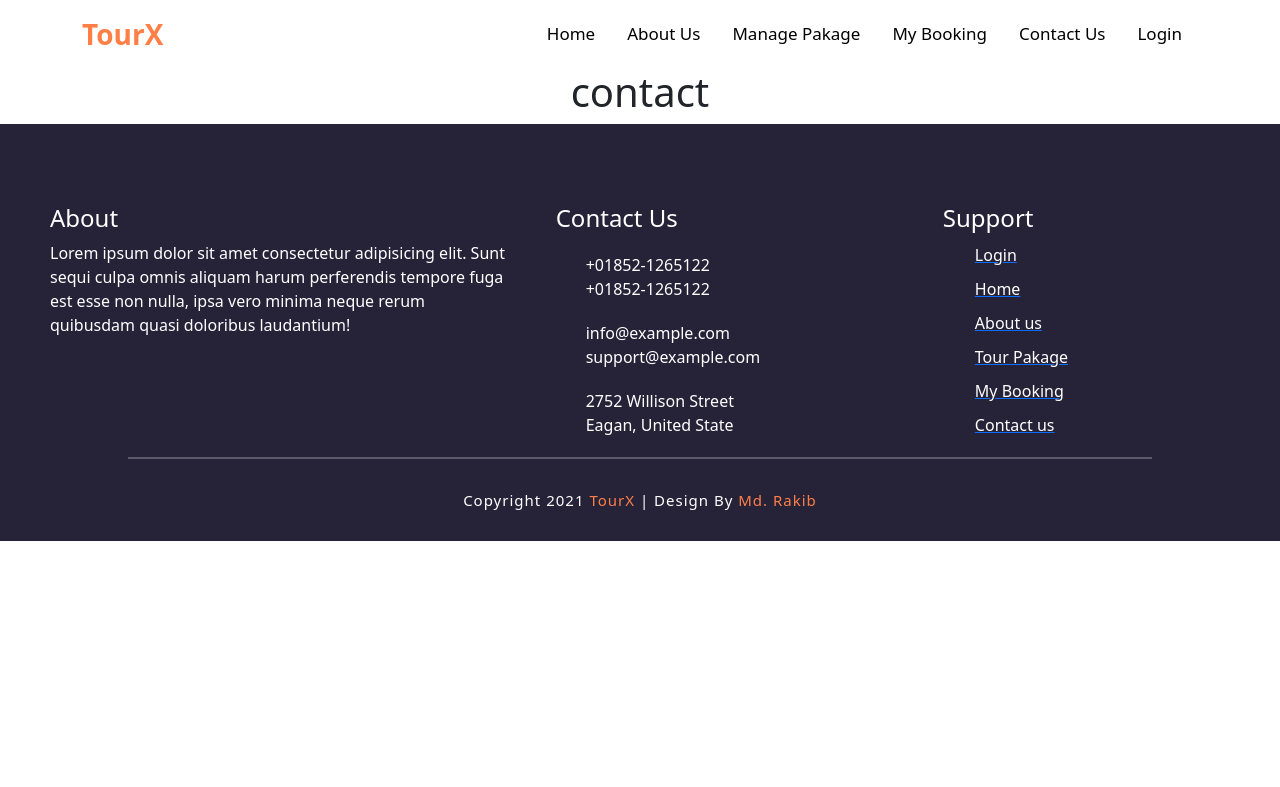
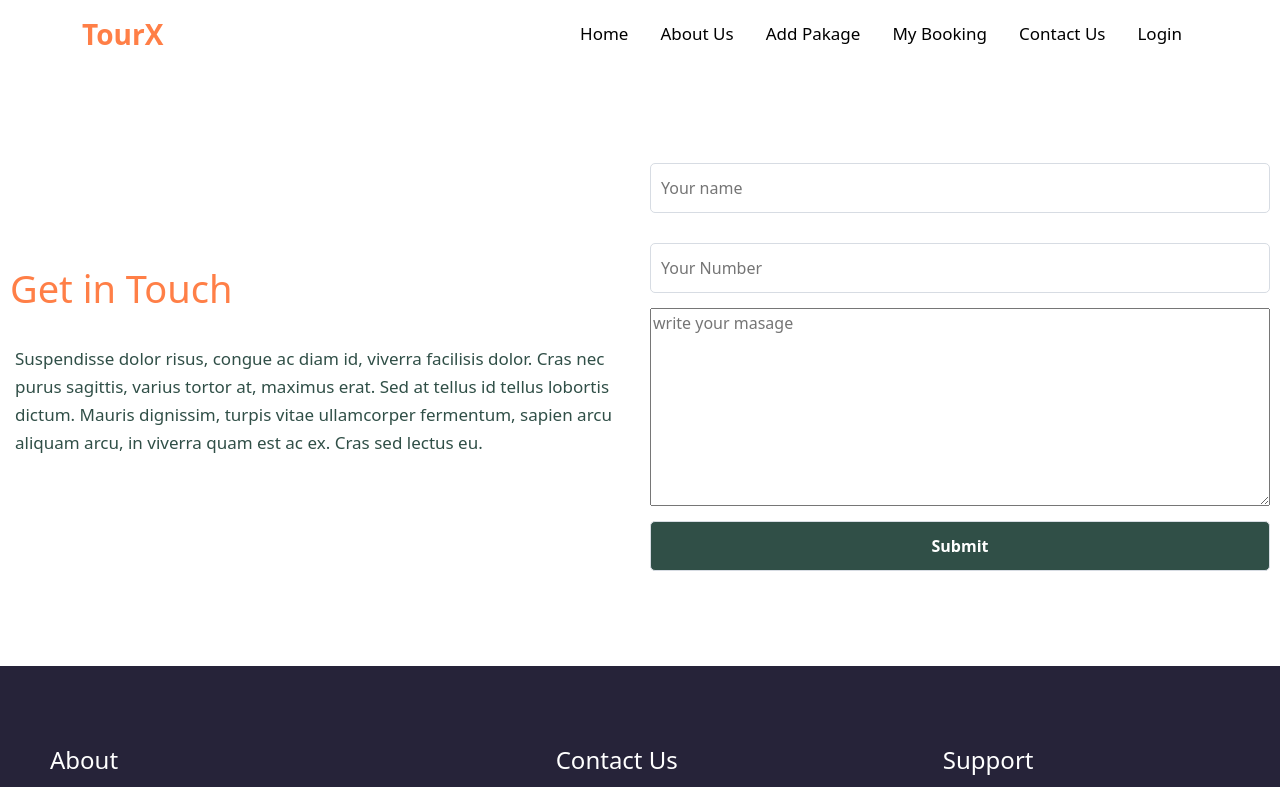
Before and after one commit to rakib5561/TourX-and-travels-site, a React (Create React App) app: page /contact in a window 1280 px wide. Shown: the top 787 px of the page. Built offline with nearby package versions, Linux system fonts and the light colour scheme; no server answers.

Commit message:
completed without about page

```diff
--- a/src/App.js
+++ b/src/App.js
@@ -41,10 +41,9 @@ function App() {
               <PrivateRoute path="/getbooking/:objectId">
                  <GetBooking></GetBooking>
               </PrivateRoute>
-
-              <Route path="/booking">
+              <PrivateRoute path="/booking">
                   <MyBooking></MyBooking>
-              </Route>
+              </PrivateRoute>
               <Route path="/contact">
                   <Contact></Contact>
               </Route>
--- a/src/Firebase/firebase.config.js
+++ b/src/Firebase/firebase.config.js
@@ -1,5 +1,5 @@
 const firebaseConfig = {
-    apiKey: "AIzaSyAelQonqd4E20vTU9o8B1gzKfWrb_Ia4cs",
+    apiKey:" AIzaSyAelQonqd4E20vTU9o8B1gzKfWrb_Ia4cs",
     authDomain: "tourx-6a075.firebaseapp.com",
     projectId: "tourx-6a075",
     storageBucket: "tourx-6a075.appspot.com",
--- a/src/Pagess/Contact/Contact.css
+++ b/src/Pagess/Contact/Contact.css
@@ -0,0 +1,41 @@
+.contact-wrape {
+  padding: 80px 0px;
+}
+
+.contact-container {
+  width: 1280px;
+  margin: 0 auto;
+  display: grid;
+  grid-template-columns: 1fr 1fr;
+  align-items: center;
+}
+
+.contact-content {
+  text-align: left;
+}
+
+.contact-content h1 {
+  font-size: 38px;
+  color: #ff7f47;
+  padding: 15px 10px;
+}
+
+.contact-content p {
+  font-size: 17px;
+  color: #304f47;
+  padding: 10px 15px;
+  line-height: 28px;
+}
+
+.form-style {
+  display: flex;
+  flex-direction: column;
+  margin: 0px 10px;
+}
+
+.form-style input {
+  width: 100%;
+  padding: 12px 10px;
+  border-radius: 5px;
+  margin: 15px 0px;
+}
--- a/src/Pagess/Contact/Contact.js
+++ b/src/Pagess/Contact/Contact.js
@@ -1,10 +1,36 @@
 import React from 'react';
 import './Contact.css';
+import { useForm } from "react-hook-form";
 
 const Contact = () => {
+    const { register, handleSubmit } = useForm();
+    const onSubmit = data => console.log(data);
+
     return (
-        <div>
-            <h1>contact</h1>
+        <div className="contact-wrape">
+
+            <div className="contact-container">
+
+                <div className="contact-content">
+
+                    <h1>Get in Touch</h1>
+                    <p>Suspendisse dolor risus, congue ac diam id, viverra facilisis dolor. Cras nec purus sagittis, varius tortor at, maximus erat. Sed at tellus id tellus lobortis dictum. Mauris dignissim, turpis vitae ullamcorper fermentum, sapien arcu aliquam arcu, in viverra quam est ac ex. Cras sed lectus eu.</p>
+
+                </div>
+
+                <div className="contact-form">
+
+                 <form className="form-style" onSubmit={handleSubmit(onSubmit)}>
+                    <input {...register("name", { required: true, maxLength: 40 })} placeholder="Your name"  />
+                    <input type='number' {...register("Your Mobile")} placeholder="Your Number" />
+                    <textarea  rows='8' {...register("subject")} placeholder="write your masage" />
+                    <input className="btn-style" type="submit" />
+            </form>
+
+                </div>
+
+            </div>
+
         </div>
     );
 };
--- a/src/Pagess/GetBooking/GetBooking.js
+++ b/src/Pagess/GetBooking/GetBooking.js
@@ -2,6 +2,7 @@ import React, { useEffect, useState } from 'react';
 import './GetBooking.css';
 import { useParams } from 'react-router-dom';
 import { useForm } from "react-hook-form";
+import axios from 'axios';
 
 const GetBooking = () => {
 
@@ -16,7 +17,18 @@ const GetBooking = () => {
 
     const { register, handleSubmit,reset } = useForm();
     const onSubmit = data => {
-        console.log(data);
+
+        axios.post('http://localhost:5000/showPackage', data)
+            .then(res =>{
+               if(res.data.insertedId){
+                   alert("Successfully booking completed");
+                   reset();
+               }
+               else{
+                   alert("Booking not completed");
+               }
+            })
+
         reset();
     };
 
@@ -33,11 +45,14 @@ const GetBooking = () => {
                 <h4 className="booking-form-title"> Book This Package</h4>
                 <form className="booking-form" onSubmit={handleSubmit(onSubmit)}>
 
+                    <input {...register("packagename", { required: true, maxLength: 25 })} placeholder="Package Name" />
                     <input {...register("name", { required: true, maxLength: 25 })} placeholder="Your Name" />
                     <input {...register("email")} placeholder="Your Email" />
                     <input type="number" {...register("phone")} placeholder="Your Mobile" />
                     <input type="date" {...register("date")} />
-                    <textarea rows="8"  type="text" {...register("phone")} placeholder="Your massage" />
+
+                    <textarea rows="8"  type="text" {...register("massage")} placeholder="Your massage" />
+
                     <input className="btn-style" type="submit" />
 
                 </form>
--- a/src/Pagess/Login/Login.js
+++ b/src/Pagess/Login/Login.js
@@ -1,16 +1,29 @@
 import React from 'react';
+import { useHistory, useLocation } from 'react-router-dom/cjs/react-router-dom.min';
 import useAuth from '../../hooks/useAuth';
 import './Login.css';
 
 
 const Login = () => {
     const {singInUsingGoogle} = useAuth();
+    const history = useHistory();
+    const location = useLocation();
+    const redirect_url = location.state?.from || "/home";
+
+    const handleGoogleSignIn = () => {
+        singInUsingGoogle().then((result) => {
+        history.push(redirect_url);
+      });
+  };
 
   return (
         <div className="login-page">
-           <form onSubmit={singInUsingGoogle}>
+           {/* <form onSubmit={handleGoogleSignIn}>
             <input  className="btn-style" type="submit" value="Google Sing In" />
-           </form>
+           </form> */}
+
+            <button className="btn-style" onClick={handleGoogleSignIn}>Google Sing In</button>
+
         </div>
     );
 };
--- a/src/Pagess/ManagePackage/ManagePackages.js
+++ b/src/Pagess/ManagePackage/ManagePackages.js
@@ -8,7 +8,6 @@ const ManagePackages = () => {
 
     const onSubmit = data => {
         console.log(data);
-
         axios.post('http://localhost:5000/packages', data)
             .then(res =>{
                if(res.data.insertedId){
--- a/src/Pagess/MyBooking/MyBooking.css
+++ b/src/Pagess/MyBooking/MyBooking.css
@@ -0,0 +1,23 @@
+.booking_list {
+  padding: 80px 0px;
+}
+
+.booking-container {
+  width: 1180px;
+  display: grid;
+  grid-template-columns: repeat(5, 1fr);
+}
+
+.bookingList-card {
+  color: white;
+  text-align: left;
+  padding: 20px 20px;
+  background-color: #304f47;
+  border-radius: 5px;
+  box-shadow: 0 0 30px rgb(17 17 17 / 8%);
+}
+
+.card-date {
+  color: #ff7f47;
+  text-align: center;
+}
--- a/src/Pagess/MyBooking/MyBooking.js
+++ b/src/Pagess/MyBooking/MyBooking.js
@@ -1,12 +1,38 @@
-import React from 'react';
+import React, { useEffect, useState } from 'react';
 import './MyBooking.css';
 
 const MyBooking = () => {
-    return (
-        <div>
-            <h1>Booking list</h1>
+
+    const [bookPackage, setBookPackage] = useState([]);
+    useEffect( ()=>{
+
+        fetch('http://localhost:5000/showPackage')
+        .then(res => res.json())
+        .then(data => setBookPackage(data))
+
+    },[]);
+
+    return(
+        <div className="booking_list">
+            <h1>ALL Booking list</h1>
+            <div className="booking-container">
+
+            {
+                bookPackage.map(booklist => <div>
+
+                    <div className="bookingList-card">
+                        <h6>Package: {booklist.packagename}</h6>
+                        <p>Name: {booklist.name}</p>
+                        <p>Phone: {booklist.phone}</p>
+                        <p className="card-date">Date: {booklist.date}</p>
+                    </div>
+
+                </div>)
+            }
+
+            </div>
         </div>
-    );
+    )
 };
 
 export default MyBooking;
--- a/src/Shared/Header/Header.js
+++ b/src/Shared/Header/Header.js
@@ -15,7 +15,7 @@ const Header = () => {
                     <Navbar.Collapse className="justify-content-end">
                         <Nav.Link className="nav-link" as={Link}  to="/home">Home</Nav.Link>
                         <Nav.Link as={Link} to="/about">About Us</Nav.Link>
-                        <Nav.Link as={Link} to="/manage">Manage Pakage</Nav.Link>
+                        <Nav.Link as={Link} to="/manage">Add Pakage</Nav.Link>
                         <Nav.Link as={Link} to="/booking">My Booking</Nav.Link>
                         <Nav.Link as={Link} to="/contact">Contact Us</Nav.Link>
 
--- a/src/hooks/useFirebase.js
+++ b/src/hooks/useFirebase.js
@@ -19,15 +19,16 @@ const useFirebase = () =>{
     const googleProvider = new GoogleAuthProvider();
 
     const singInUsingGoogle = (e) =>{
-        e.preventDefault();
+
         //Google Sing In
-        signInWithPopup(auth, googleProvider)
-            .then(result => {
-                setUser(result.user);
-            }).catch((error) => {
-                const errorMessage = error.message;
-                console.log(errorMessage);
-              });
+        return signInWithPopup(auth, googleProvider)
+
+            // .then(result => {
+            //     setUser(result.user);
+            // }).catch((error) => {
+            //     const errorMessage = error.message;
+            //     console.log(errorMessage);
+            //   });
     }
 
     const logOut = () =>{
```
